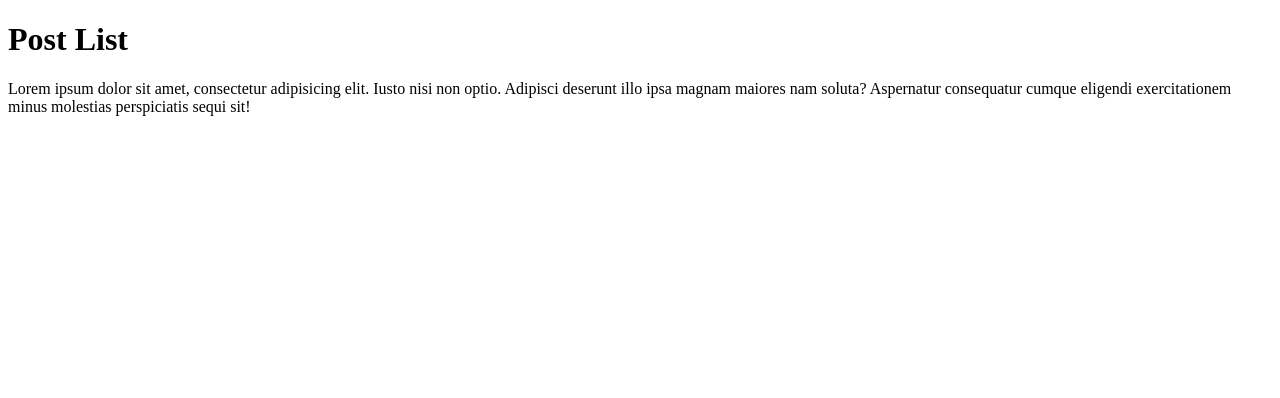
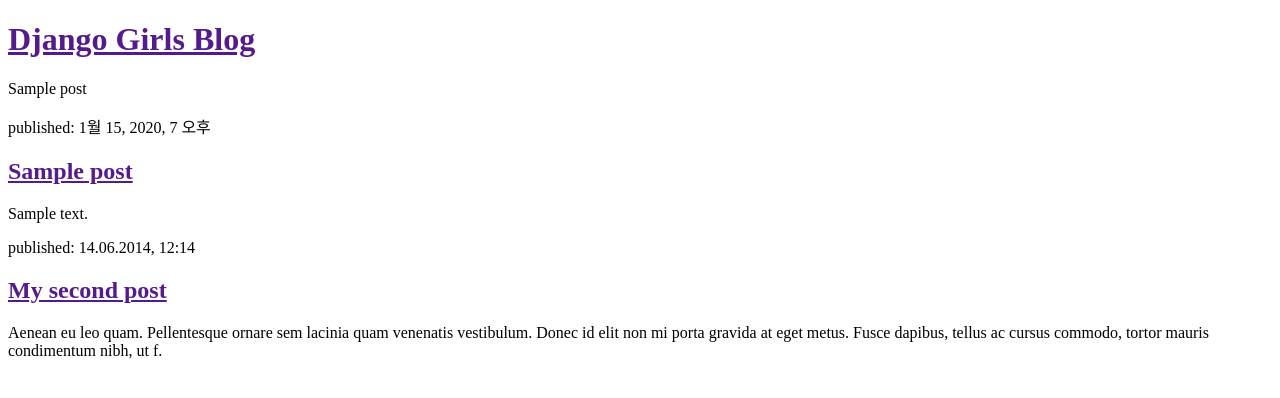
Before and after one commit to KBSure/Djangogirls-Tutorial, a Django app: page / in a window 1280 px wide. Shown: the top 398 px of the page. Run offline with Django 3.2, Linux system fonts and the light colour scheme; tables that the repository leaves empty hold one stand-in row (values such as "Sample post").

Commit message:
postlist에서 Post Query Set을 template으로 전달, template tag에서 해당 QuerySet을 반복

```diff
--- a/django/blog/urls.py
+++ b/django/blog/urls.py
@@ -4,4 +4,5 @@
 
 urlpatterns = [
     path('', views.post_list),
+    path('detail/', views.post_detail),
 ]
--- a/django/blog/views.py
+++ b/django/blog/views.py
@@ -1,4 +1,6 @@
 from django.shortcuts import render
+
+from .models import Post
 
 
 def post_list(request):
@@ -9,11 +11,34 @@
     # 5. config.urls모듈은 ''(admin/를 제외한 모든 요청)을 blog.urls모듈로 전달
     # 6. blog.urls모듈은 받은 요청의 URL과 일치하는 패턴이 있는지 검사
     # 7. 있다면 일치하는 패턴과 연결된 함수(view)를 실행
-    # 7-1. settings모듈의 ㅆ뜨ㅖ밌ㄸㄴ속성 내의 DIR목록에서
+    #   7-1. settings모듈의 ㅆ뜨ㅖ밌ㄸㄴ속성 내의 DIR목록에서
     #         blog/post_list.html파일의 내용을 가져옴
     #   7-2. 가져온 내용을 적절히 처리(렌더링, render()함수)하여 리턴
     # 8. 함수의 실행 결과(리턴값)를 브라우저로 다시 전달
 
     # HTTP프로토콜로 텍스트 데이터 응답을 변환
     # return HttpResponse('<html><body><h1>Post list</h1><p>Post목록을 보여줄 예입니다.</p></body></html>')
-    return render(request, 'blog/post_list.html')
+
+    posts = Post.objects.all()
+    context = {
+        'posts': posts,
+    }
+    # return render(request, 'blog/post_list.html')
+    return render(
+        request=request,
+        template_name='blog/post_list.html',
+        context=context,
+    )
+
+def post_detail(request):
+    """
+    localhost:8000/detail/로 온 요청을
+    'blog/post_detail.html'을 render한 결과를 리턴
+
+    urls, views, template을 모두 작성해야 함
+
+    :param request:
+    :return:
+    """
+
+    return render(request, 'blog/post_detail.html')
--- a/django/templates/blog/post_list.html
+++ b/django/templates/blog/post_list.html
@@ -8,7 +8,25 @@
     <title>DjangoGirls Tutorial</title>
 </head>
 <body>
-    <h1>Post List</h1>
-    <p>Lorem ipsum dolor sit amet, consectetur adipisicing elit. Iusto nisi non optio. Adipisci deserunt illo ipsa magnam maiores nam soluta? Aspernatur consequatur cumque eligendi exercitationem minus molestias perspiciatis sequi sit!</p>
+    <div>
+        <h1><a href="">Django Girls Blog</a></h1>
+        {% for post in posts %}
+        <div>{{ post.title }}</div>
+        {% endfor %}
+    </div>
+
+    {%  for post in posts %}
+    <div>
+        <p>published: {{ post.published_date }}</p>
+        <h2><a href="">{{ post.title }}</a></h2>
+        <p>{{ post.content | linebreaksbr}}</p>
+    </div>
+    {% endfor %}
+
+    <div>
+        <p>published: 14.06.2014, 12:14</p>
+        <h2><a href="">My second post</a></h2>
+        <p>Aenean eu leo quam. Pellentesque ornare sem lacinia quam venenatis vestibulum. Donec id elit non mi porta gravida at eget metus. Fusce dapibus, tellus ac cursus commodo, tortor mauris condimentum nibh, ut f.</p>
+    </div>
 </body>
 </html>
```
Also changed, not shown: django/templates/blog/post_detail.html (added, +14 -0 lines).
